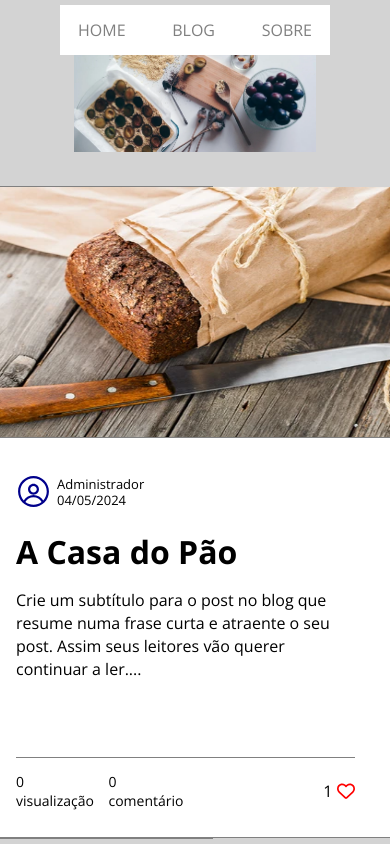
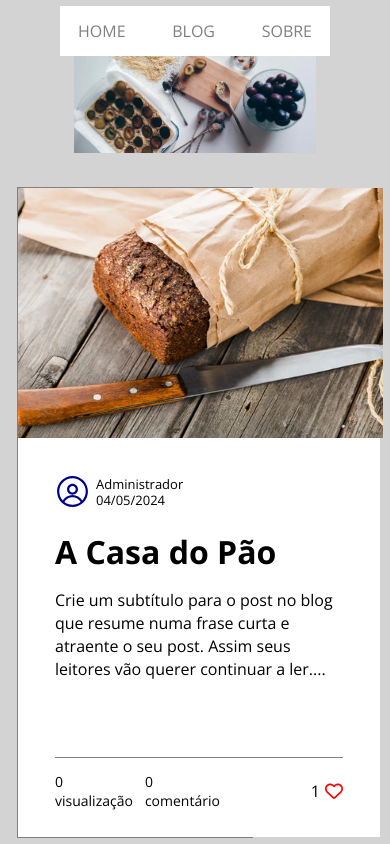
Before and after one commit to GustavoFSProg/blog-gus-web-ts, a React (Vite) app: page / in a window 390 px wide. Built offline with nearby package versions, Linux system fonts and the light colour scheme.

Commit message:
responsive mobile

```diff
--- a/src/App.tsx
+++ b/src/App.tsx
@@ -28,7 +28,7 @@ const PostContainer = styled.div`
   @media screen and (max-width: 800px) {
     flex-direction: column;
     /* width: 1rem; */
-    margin-left: -200px;
+    margin-left: -120px;
   }
 `;
 
@@ -36,7 +36,7 @@ const Post1 = styled.div`
   display: flex;
   width: 28rem;
   height: auto;
-  border: 1px solid gray;
+  /* border: 1px solid gray; */
   align-items: flex-start;
   background: white;
   padding: 37px;
@@ -44,7 +44,7 @@ const Post1 = styled.div`
   flex-direction: column;
 
   @media screen and (max-width: 800px) {
-    width: 145%;
+    width: 123%;
   }
 `;
 
@@ -53,9 +53,15 @@ const Img1 = styled.img`
   width: 50%;
   /* width: 516px; */
 
-  @media screen and (max-width: 800px) {
+  @media screen and (max-width: 550px) {
     height: 250px;
-    width: 181%;
+    width: 156%;
+    /* margin-left: 10px; */
+  }
+
+  @media screen and (min-width: 550px) and (max-width: 800px) {
+    height: 250px;
+    width: 142%;
     /* margin-left: 10px; */
   }
 `;
```
